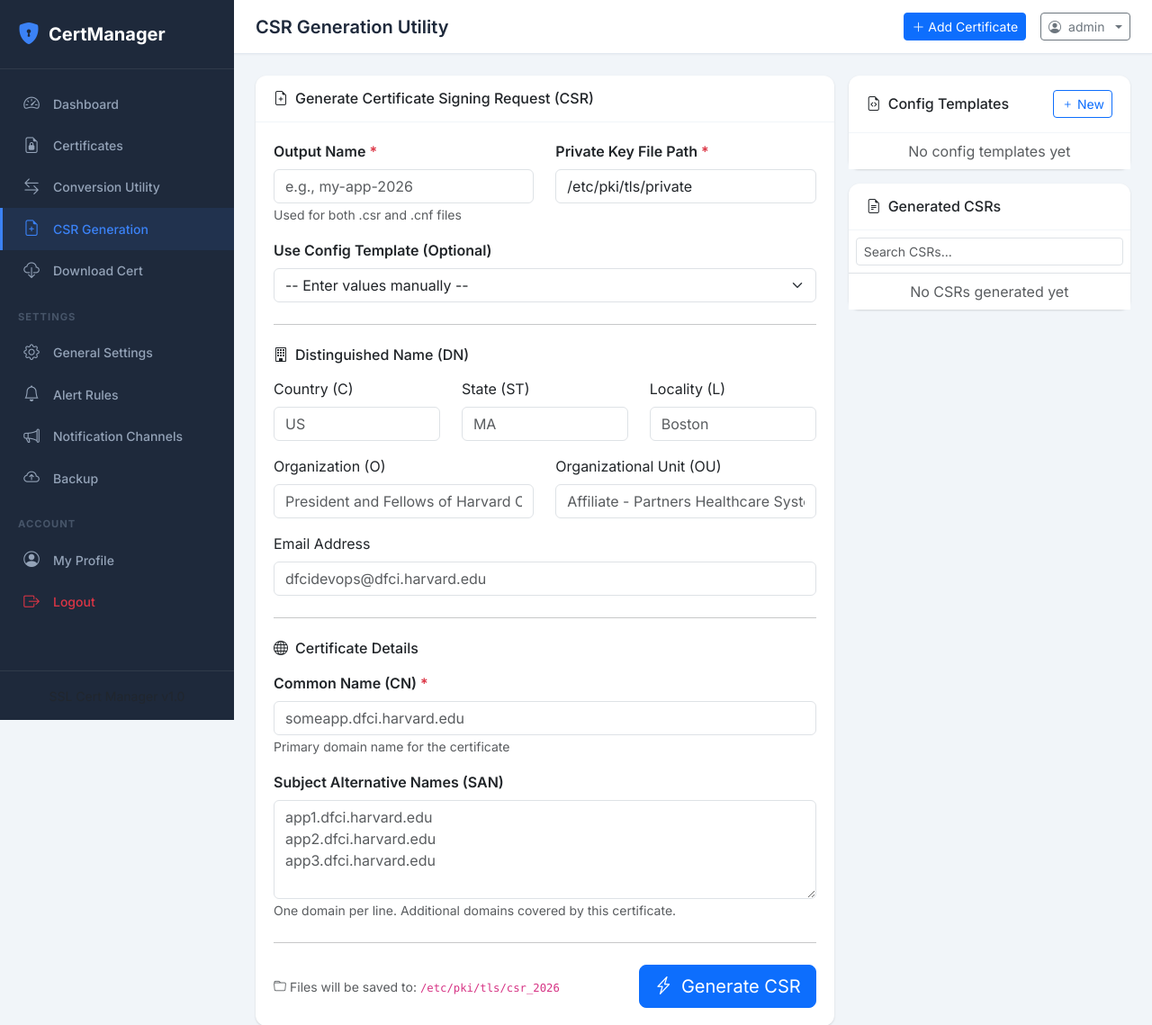
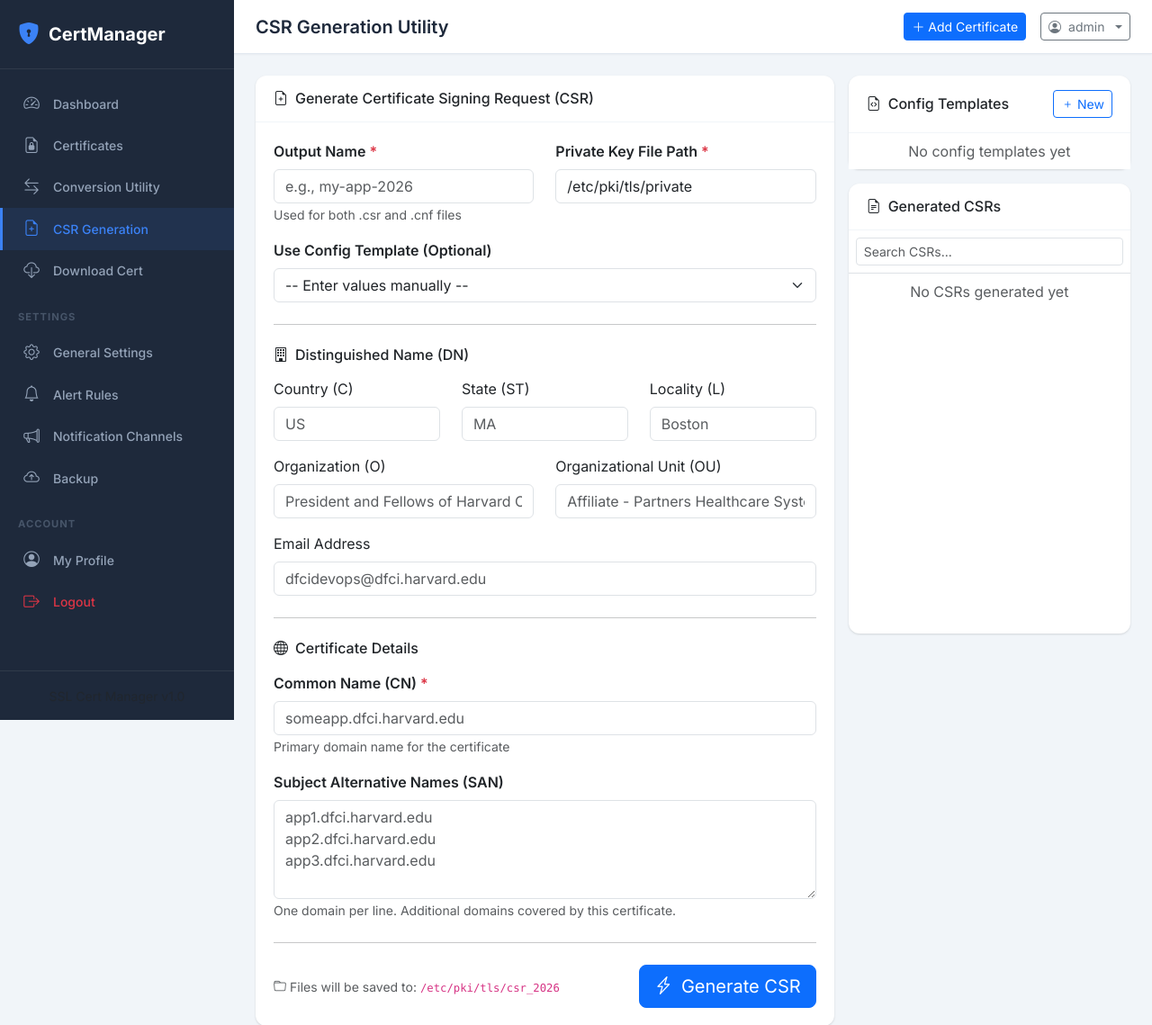
Before and after one commit to vsl8/ssl-certs-management, a Flask app: page /csr/ in a window 1280 px wide. Shown: the top 1139 px of the page at 90% size. Run offline with Flask 3, Linux system fonts and the light colour scheme; a user stored in the database is signed in; some libraries are stand-ins or nearby versions.

Commit message:
csr box fix

```diff
--- a/static/css/style.css
+++ b/static/css/style.css
@@ -469,3 +469,55 @@ body {
     text-overflow: ellipsis;
     white-space: nowrap;
 }
+
+/* ─── CSR List Container ─── */
+.csr-list-container {
+    max-height: calc(100vh - 350px);
+    min-height: 400px;
+    overflow-x: auto;
+    overflow-y: auto;
+}
+
+/* CSR list scrollbar styling */
+.csr-list-container::-webkit-scrollbar {
+    width: 8px;
+    height: 8px;
+}
+
+.csr-list-container::-webkit-scrollbar-track {
+    background: #f1f5f9;
+    border-radius: 4px;
+}
+
+.csr-list-container::-webkit-scrollbar-thumb {
+    background: #cbd5e1;
+    border-radius: 4px;
+}
+
+.csr-list-container::-webkit-scrollbar-thumb:hover {
+    background: #94a3b8;
+}
+
+/* Config templates list styling */
+.config-list-container {
+    max-height: 200px;
+    overflow-y: auto;
+}
+
+.config-list-container::-webkit-scrollbar {
+    width: 6px;
+}
+
+.config-list-container::-webkit-scrollbar-track {
+    background: #f1f5f9;
+    border-radius: 4px;
+}
+
+.config-list-container::-webkit-scrollbar-thumb {
+    background: #cbd5e1;
+    border-radius: 4px;
+}
+
+.config-list-container::-webkit-scrollbar-thumb:hover {
+    background: #94a3b8;
+}
--- a/templates/csr/index.html
+++ b/templates/csr/index.html
@@ -132,7 +132,7 @@
                 </button>
             </div>
             <div class="card-body p-0">
-                <div class="list-group list-group-flush" style="max-height: 200px; overflow-y: auto;">
+                <div class="list-group list-group-flush config-list-container">
                     {% if configs %}
                         {% for config in configs %}
                         <div class="list-group-item d-flex justify-content-between align-items-center">
@@ -170,7 +170,7 @@
                     <input type="text" id="csrSearchInput" class="form-control form-control-sm"
                            placeholder="Search CSRs...">
                 </div>
-                <div class="list-group list-group-flush" id="csrListContainer" style="max-height: 300px; overflow-y: auto;">
+                <div class="list-group list-group-flush csr-list-container" id="csrListContainer">
                     {% if csr_requests %}
                         {% for csr in csr_requests %}
                         <div class="list-group-item csr-item"
```
